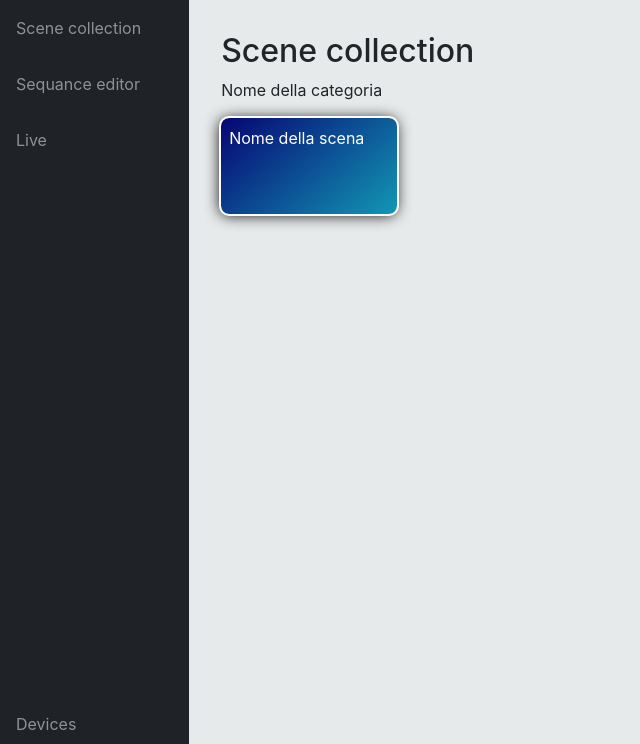
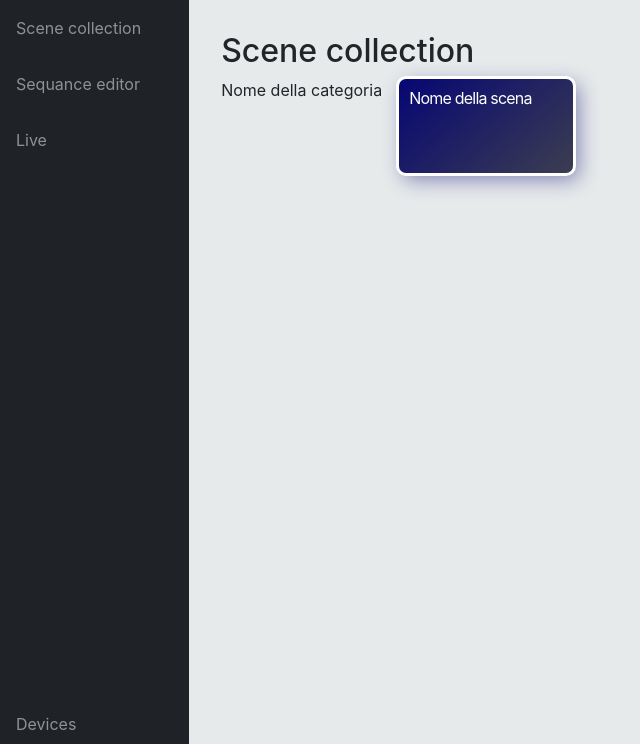
Before and after one commit to francescodandrea/ShowPilot, a PHP site: page / in a window 1280 px wide. Shown: the part 56-800 px from the top of the page, without its empty margins (0-640 px from the left). Run offline with PHP 8.4, Linux system fonts and the light colour scheme; some libraries are stand-ins or nearby versions.

Commit message:
Card style upd

```diff
--- a/myapp/static/controlRoom/style.css
+++ b/myapp/static/controlRoom/style.css
@@ -48,14 +48,30 @@ section{
 .bi {
     font-size: 2em;
 }
-
-.scene{
+.category {
+    display: flex;
+    flex-wrap: wrap;
+    gap: 1em;
+}
+.scene {
     height: 6em;
     width: 11em;
-    background-image: linear-gradient(139deg, rgba(6,6,116,1) 0%, rgba(18,151,179,1) 100%);
+    background-image: linear-gradient(139deg, rgba(6,6,116,1) 0%, rgb(60 62 80) 100%);
     border-radius: 8px;
-    outline: white solid 2px;
-    box-shadow: -1px 1px 15px 0px black;
+    outline: #ffffff solid 3px;
+    outline-offset: -1.5px;
+    letter-spacing: -0.05em;
+    box-shadow: 5px 6px 20px 0px #09097270;
     color: white;
-    padding: 0.5em;
+    padding: 0.7em;
+    padding-top: 0.5em;
+    transition: 0.1s all;
 }
+.scene:hover{
+    transform: scale(0.98);
+}
+.scene:active {
+    outline-offset: 38.5px;
+    outline: #ffffff00 solid 3px;
+    transform: scale(0.9);
+}
```
